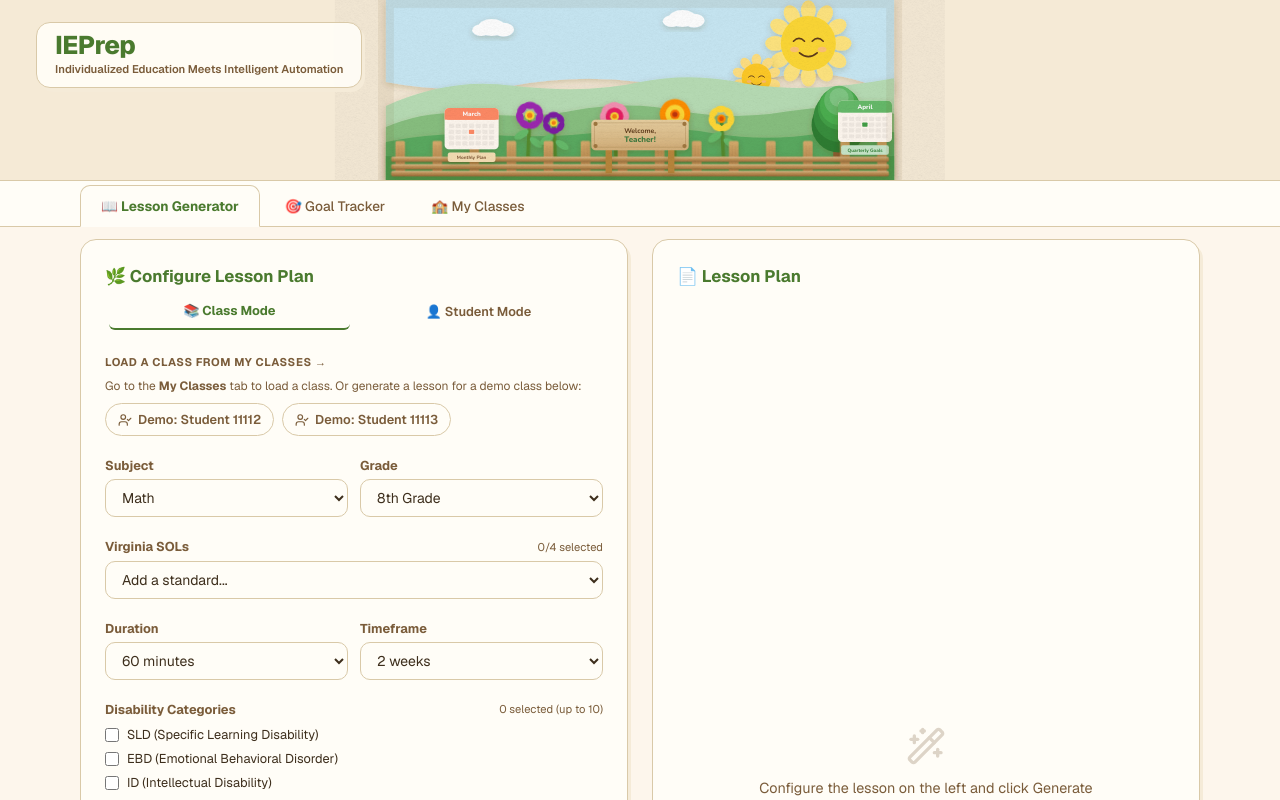
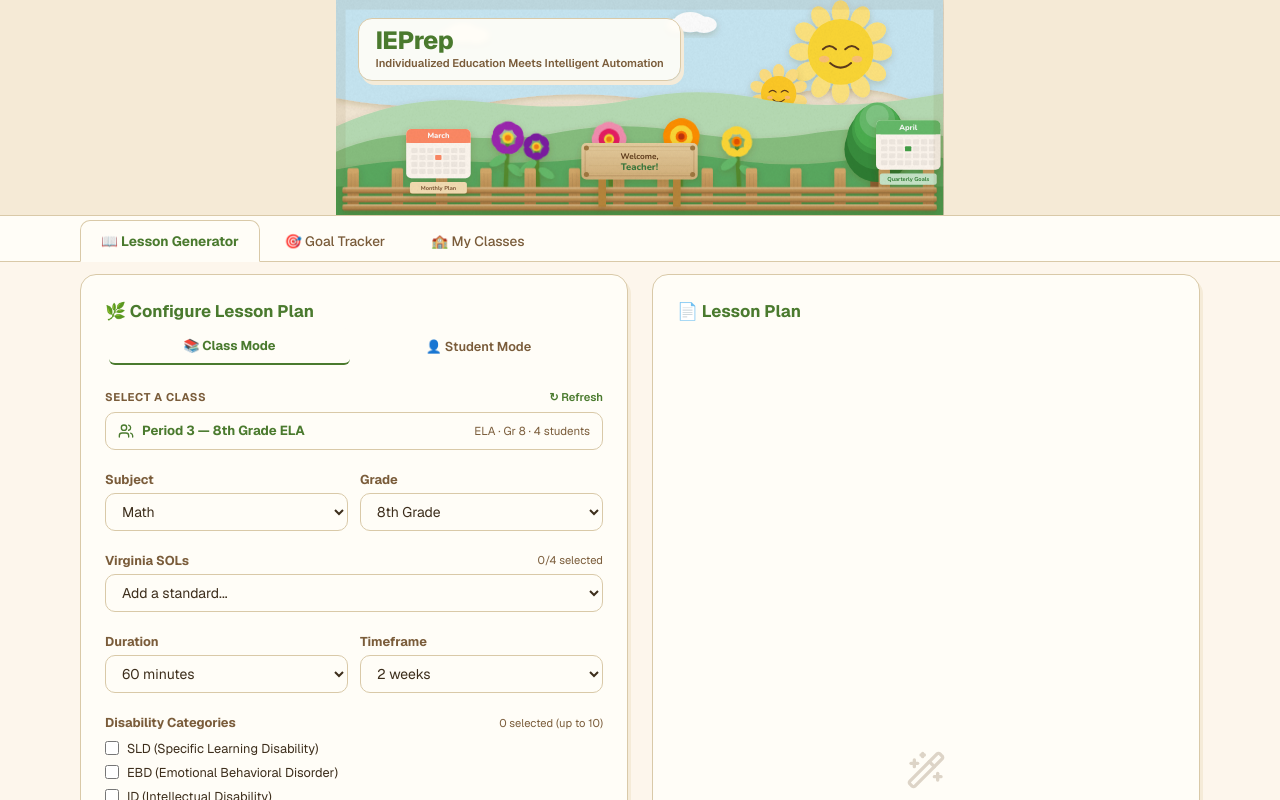
Before and after one commit to alagumuthu80/ieprep, a Next.js app: page / in a window 1280 px wide. Shown: the top 800 px of the page. Built offline with nearby package versions, Linux system fonts and the light colour scheme.

Commit message:
Class/Student mode now use real saved classes & students; integrate header name into artwork corner

```diff
--- a/app/page.tsx
+++ b/app/page.tsx
@@ -14,26 +14,28 @@
     <header style={{
       position: "relative", background: "#f5ead6",
       borderBottom: "1.5px solid var(--gg-card-border)", overflow: "hidden",
+      display: "flex", justifyContent: "center",
     }}>
-      {/* Capped-height banner: scene scales to fit (no cropping); matching beige
-          background blends the letterbox so it reads as one clean banner. */}
-      <div style={{ height: "clamp(120px, 15vw, 180px)", width: "100%" }}>
-        <GardenIllustration />
-      </div>
+      {/* The wrapper shrinks to the artwork's real width so the name overlay can sit
+          in the illustration's true top-left corner (not on the beige margin). */}
+      <div style={{ position: "relative", height: "clamp(140px, 17vw, 215px)" }}>
+        <GardenIllustration style={{ width: "auto", height: "100%" }} />
 
-      {/* App name overlay — tucked in the corner, clear of the calendar card */}
+        {/* App name + tagline, inside the artwork's top-left corner */}
         <div style={{
-        position: "absolute", top: "clamp(12px, 2vw, 22px)", left: "clamp(12px, 3vw, 36px)",
+          position: "absolute", top: "clamp(10px, 1.6vw, 18px)", left: "clamp(10px, 1.8vw, 22px)",
           background: "rgba(255,253,247,0.92)", borderRadius: "14px",
-        border: "1.5px solid var(--gg-card-border)", padding: "9px 18px",
+          border: "1.5px solid var(--gg-card-border)", padding: "8px 16px",
           boxShadow: "3px 4px 0px var(--gg-beige-dark)", backdropFilter: "blur(2px)",
+          maxWidth: "min(70vw, 360px)",
         }}>
-        <h1 style={{ margin: 0, fontSize: "clamp(1.25rem, 2.2vw, 1.6rem)", fontWeight: 800, color: "var(--gg-green)", lineHeight: 1.05, letterSpacing: "-0.5px" }}>
+          <h1 style={{ margin: 0, fontSize: "clamp(1.2rem, 2.2vw, 1.55rem)", fontWeight: 800, color: "var(--gg-green)", lineHeight: 1.05, letterSpacing: "-0.5px" }}>
             IEPrep
           </h1>
-        <p style={{ margin: "2px 0 0", fontSize: "0.7rem", color: "var(--gg-brown-mid)", fontWeight: 600 }}>
+          <p style={{ margin: "2px 0 0", fontSize: "clamp(0.6rem, 1vw, 0.7rem)", color: "var(--gg-brown-mid)", fontWeight: 600 }}>
             Individualized Education Meets Intelligent Automation
           </p>
+        </div>
       </div>
     </header>
   );
--- a/components/GardenIllustration.tsx
+++ b/components/GardenIllustration.tsx
@@ -117,14 +117,14 @@
   );
 }
 
-export default function GardenIllustration({ className }: { className?: string }) {
+export default function GardenIllustration({ className, style }: { className?: string; style?: React.CSSProperties }) {
   // Fence post positions
   const posts = Array.from({ length: 14 }, (_, i) => 18 + i * 70);
 
   return (
     <svg viewBox="0 0 960 340" xmlns="http://www.w3.org/2000/svg" className={className}
       preserveAspectRatio="xMidYMid meet"
-      style={{ display: "block", width: "100%", height: "100%" }} role="img"
+      style={{ display: "block", width: "100%", height: "100%", ...style }} role="img"
       aria-label="Paper-cut garden scene with suns, hills, flowers, a tree, a fence and a welcome sign">
       <style>{`
         @import url('https://fonts.googleapis.com/css2?family=Nunito:wght@700;800&display=swap');
--- a/components/LessonPlanGenerator.tsx
+++ b/components/LessonPlanGenerator.tsx
@@ -1,8 +1,8 @@
 "use client";
 
 import { useState, useRef, useEffect, useMemo } from "react";
-import { VA_SOLS, DISABILITY_TYPES, ACCOMMODATIONS, DEMO_STUDENTS } from "@/lib/data";
-import type { SchoolClass } from "@/lib/data";
+import { VA_SOLS, DISABILITY_TYPES, ACCOMMODATIONS, DEMO_STUDENTS, DEMO_CLASSES } from "@/lib/data";
+import type { SchoolClass, ClassStudentEntry } from "@/lib/data";
 import { Wand2, Download, Loader2, UserCheck, Presentation, X, Users } from "lucide-react";
 import SlideViewer, { type Slide } from "@/components/SlideViewer";
 import LessonHistory from "@/components/LessonHistory";
@@ -158,7 +158,23 @@
   const [showSlides, setShowSlides] = useState(false);
   const [showAddStudentModal, setShowAddStudentModal] = useState(false);
   const [mode, setMode] = useState<"class" | "student">("class");
+  const [allClasses, setAllClasses] = useState<SchoolClass[]>([]);
+  const [selectedStudent, setSelectedStudent] = useState<ClassStudentEntry | null>(null);
   const abortRef = useRef<AbortController | null>(null);
+
+  // Load saved classes from localStorage (created on the My Classes tab)
+  function refreshClasses() {
+    if (typeof window === "undefined") return;
+    try {
+      const saved = localStorage.getItem("ieprep_classes");
+      setAllClasses(saved ? JSON.parse(saved) : DEMO_CLASSES);
+    } catch {
+      setAllClasses(DEMO_CLASSES);
+    }
+  }
+  useEffect(() => { refreshClasses(); }, []);
+  // Refresh whenever the user switches mode so newly-created classes/students appear
+  useEffect(() => { refreshClasses(); }, [mode]);
 
   const solsForGrade = VA_SOLS[subject][grade];
 
@@ -202,6 +218,39 @@
     setSelectedAccommodations(student.accommodations);
     setStudentNeeds(`Student ${studentId}: ${student.readingLevel} reading level. ${student.name}.`);
     setLoadedStudent(studentId);
+    setSelectedStudent({
+      id: student.id, name: student.name, grade: student.grade as Grade,
+      disabilityType: student.disabilityType, accommodations: student.accommodations,
+      readingLevel: student.readingLevel,
+    });
+  }
+
+  // Load a class created on the My Classes tab (Class Mode)
+  function loadClass(cls: SchoolClass) {
+    setLoadedClass(cls);
+    setLoadedStudent(null);
+    setSelectedStudent(null);
+    setGrade(cls.grade);
+    setSubject(cls.subject);
+    setSols([]);
+    setDisabilityTypes([...new Set(cls.students.map((s) => s.disabilityType))]);
+    setSelectedAccommodations([...new Set(cls.students.flatMap((s) => s.accommodations))]);
+    setStudentNeeds(
+      `Class of ${cls.students.length} students: ${cls.students
+        .map((s) => `${s.name} (${s.disabilityType}, reading at ${s.readingLevel})`)
+        .join("; ")}`
+    );
+  }
+
+  // Select one student from a class (Student Mode)
+  function selectClassStudent(student: ClassStudentEntry) {
+    setLoadedClass(null);
+    setGrade(student.grade);
+    setDisabilityTypes([student.disabilityType]);
+    setSelectedAccommodations(student.accommodations);
+    setStudentNeeds(`${student.name}: ${student.disabilityType}, reading at ${student.readingLevel}.`);
+    setLoadedStudent(student.id);
+    setSelectedStudent(student);
   }
 
   // Apply a class loaded from the Classes tab (fires whenever the parent passes a new class object)
@@ -236,16 +285,13 @@
     setLoading(true);
     abortRef.current = new AbortController();
 
+    // IEP goals are only available for demo students; class students may not have any logged
     const studentGoals = loadedStudent
       ? DEMO_STUDENTS.find((s) => s.id === loadedStudent)?.goals.map((g) => ({
           area: g.area, goal: g.goal,
           progress: g.trials.length ? g.trials[g.trials.length - 1].score : "N/A",
           lastScore: g.trials.length ? g.trials[g.trials.length - 1].score : "N/A",
         }))
-      : undefined;
-
-    const studentInfo = loadedStudent
-      ? DEMO_STUDENTS.find((s) => s.id === loadedStudent)
       : undefined;
 
     try {
@@ -256,17 +302,18 @@
           subject, grade,
           sols: sols.map((s) => `${subject} ${grade}.${s}`),
           weeks, duration,
-          disabilityTypes: mode === "student" && studentInfo
-            ? [studentInfo.disabilityType]
+          disabilityTypes: mode === "student" && selectedStudent
+            ? [selectedStudent.disabilityType]
             : (disabilityTypes.length ? disabilityTypes : ["General"]),
-          accommodations: mode === "student" && studentInfo
-            ? studentInfo.accommodations
+          accommodations: mode === "student" && selectedStudent
+            ? selectedStudent.accommodations
             : selectedAccommodations,
           studentNeeds,
           studentGoals,
           classStudents: mode === "class" ? loadedClass?.students : undefined,
           generationMode: mode,
           studentId: mode === "student" ? loadedStudent : undefined,
+          studentName: mode === "student" ? selectedStudent?.name : undefined,
         }),
         signal: abortRef.current.signal,
       });
@@ -416,27 +463,37 @@
           ))}
         </div>
 
-        {/* Class Mode — Load Class */}
+        {/* Class Mode — pick one of your classes */}
         {mode === "class" && (
           <div>
             {!loadedClass ? (
               <>
-                <p style={{ fontSize: "0.7rem", fontWeight: 700, color: "var(--gg-brown-mid)", marginBottom: "6px", letterSpacing: "0.05em" }}>LOAD A CLASS FROM MY CLASSES →</p>
-                <p style={{ fontSize: "0.75rem", color: "var(--gg-brown-mid)", marginBottom: "8px", lineHeight: 1.5 }}>Go to the <strong>My Classes</strong> tab to load a class. Or generate a lesson for a demo class below:</p>
-                <div className="flex gap-2 flex-wrap">
-                  {DEMO_STUDENTS.map((s) => (
-                    <button key={s.id} onClick={() => loadDemoStudent(s.id)} style={{
-                      display: "flex", alignItems: "center", gap: "6px",
-                      padding: "6px 12px", borderRadius: "20px",
-                      border: loadedStudent === s.id ? "1.5px solid var(--gg-green)" : "1.5px solid var(--gg-card-border)",
-                      background: loadedStudent === s.id ? "var(--gg-green-pale)" : "var(--gg-white)",
-                      color: loadedStudent === s.id ? "var(--gg-green)" : "var(--gg-brown-mid)",
-                      fontWeight: 600, fontSize: "0.8rem", cursor: "pointer",
+                <div style={{ display: "flex", alignItems: "center", justifyContent: "space-between", marginBottom: "6px" }}>
+                  <p style={{ fontSize: "0.7rem", fontWeight: 700, color: "var(--gg-brown-mid)", letterSpacing: "0.05em", margin: 0 }}>SELECT A CLASS</p>
+                  <button onClick={refreshClasses} style={{ background: "none", border: "none", cursor: "pointer", color: "var(--gg-green)", fontSize: "0.7rem", fontWeight: 600 }}>↻ Refresh</button>
+                </div>
+                {allClasses.length === 0 ? (
+                  <p style={{ fontSize: "0.78rem", color: "var(--gg-brown-mid)", lineHeight: 1.5 }}>
+                    No classes yet. Go to the <strong>My Classes</strong> tab to create one.
+                  </p>
+                ) : (
+                  <div style={{ display: "flex", flexDirection: "column", gap: "6px" }}>
+                    {allClasses.map((cls) => (
+                      <button key={cls.id} onClick={() => loadClass(cls)} style={{
+                        display: "flex", alignItems: "center", gap: "8px", textAlign: "left",
+                        padding: "8px 12px", borderRadius: "10px",
+                        border: "1.5px solid var(--gg-card-border)", background: "var(--gg-white)",
+                        cursor: "pointer",
                       }}>
-                      <UserCheck className="w-3.5 h-3.5" /> Demo: Student {s.id}
+                        <Users className="w-4 h-4" style={{ color: "var(--gg-green)", flexShrink: 0 }} />
+                        <span style={{ fontSize: "0.82rem", fontWeight: 700, color: "var(--gg-green)" }}>{cls.name}</span>
+                        <span style={{ fontSize: "0.72rem", color: "var(--gg-brown-mid)", marginLeft: "auto" }}>
+                          {cls.subject} · Gr {cls.grade} · {cls.students.length} students
+                        </span>
                       </button>
                     ))}
                   </div>
+                )}
               </>
             ) : (
               <div style={{ display: "flex", alignItems: "center", gap: "8px", padding: "8px 12px", background: "var(--gg-green-pale)", borderRadius: "10px", border: "1px solid var(--gg-green-light)" }}>
@@ -447,7 +504,7 @@
                 <span style={{ fontSize: "0.7rem", color: "var(--gg-green)", fontWeight: 600, marginLeft: "4px" }}>
                   ({loadedClass.students.length} students)
                 </span>
-                <button onClick={() => setShowAddStudentModal(true)} style={{ marginLeft: "auto", background: "none", border: "none", cursor: "pointer", color: "var(--gg-green)", padding: "0 4px", display: "flex", alignItems: "center", fontSize: "1.1rem" }}>
+                <button onClick={() => setShowAddStudentModal(true)} title="Add student" style={{ marginLeft: "auto", background: "none", border: "none", cursor: "pointer", color: "var(--gg-green)", padding: "0 4px", display: "flex", alignItems: "center", fontSize: "1.1rem" }}>
                   +
                 </button>
                 <button onClick={() => { setLoadedClass(null); onClearClass?.(); }} style={{ background: "none", border: "none", cursor: "pointer", color: "var(--gg-green)" }}>
@@ -458,13 +515,25 @@
           </div>
         )}
 
-        {/* Quick load — Student Mode */}
+        {/* Student Mode — pick one student from any of your classes */}
         {mode === "student" && (
           <div>
-            <p style={{ fontSize: "0.7rem", fontWeight: 700, color: "var(--gg-brown-mid)", marginBottom: "6px", letterSpacing: "0.05em" }}>SELECT STUDENT</p>
+            <div style={{ display: "flex", alignItems: "center", justifyContent: "space-between", marginBottom: "6px" }}>
+              <p style={{ fontSize: "0.7rem", fontWeight: 700, color: "var(--gg-brown-mid)", letterSpacing: "0.05em", margin: 0 }}>SELECT A STUDENT</p>
+              <button onClick={refreshClasses} style={{ background: "none", border: "none", cursor: "pointer", color: "var(--gg-green)", fontSize: "0.7rem", fontWeight: 600 }}>↻ Refresh</button>
+            </div>
+            {allClasses.every((c) => c.students.length === 0) ? (
+              <p style={{ fontSize: "0.78rem", color: "var(--gg-brown-mid)", lineHeight: 1.5 }}>
+                No students yet. Add students to a class on the <strong>My Classes</strong> tab.
+              </p>
+            ) : (
+              <div style={{ display: "flex", flexDirection: "column", gap: "10px", maxHeight: "240px", overflowY: "auto" }}>
+                {allClasses.filter((c) => c.students.length > 0).map((cls) => (
+                  <div key={cls.id}>
+                    <p style={{ fontSize: "0.68rem", fontWeight: 700, color: "var(--gg-brown-mid)", marginBottom: "4px" }}>{cls.name} · {cls.subject} Gr {cls.grade}</p>
                     <div className="flex gap-2 flex-wrap">
-              {DEMO_STUDENTS.map((s) => (
-                <button key={s.id} onClick={() => loadDemoStudent(s.id)} style={{
+                      {cls.students.map((s) => (
+                        <button key={s.id} onClick={() => selectClassStudent(s)} style={{
                           display: "flex", alignItems: "center", gap: "6px",
                           padding: "6px 12px", borderRadius: "20px",
                           border: loadedStudent === s.id ? "1.5px solid var(--gg-green)" : "1.5px solid var(--gg-card-border)",
@@ -472,13 +541,17 @@
                           color: loadedStudent === s.id ? "var(--gg-green)" : "var(--gg-brown-mid)",
                           fontWeight: 600, fontSize: "0.8rem", cursor: "pointer",
                         }}>
-                  <UserCheck className="w-3.5 h-3.5" /> Student {s.id}
+                          <UserCheck className="w-3.5 h-3.5" /> {s.name}
                         </button>
                       ))}
                     </div>
-            {loadedStudent && (
-              <div style={{ marginTop: "8px", padding: "8px 12px", background: "var(--gg-pink-pale)", borderRadius: "8px", border: "1px solid var(--gg-pink-light)", fontSize: "0.75rem", color: "var(--gg-brown)" }}>
-                📌 Generating lesson for Student {loadedStudent} only
+                  </div>
+                ))}
+              </div>
+            )}
+            {loadedStudent && selectedStudent && (
+              <div style={{ marginTop: "10px", padding: "8px 12px", background: "var(--gg-pink-pale)", borderRadius: "8px", border: "1px solid var(--gg-pink-light)", fontSize: "0.75rem", color: "var(--gg-brown)" }}>
+                📌 Personalized lesson for <strong>{selectedStudent.name}</strong> — {selectedStudent.disabilityType}, reading at {selectedStudent.readingLevel}
               </div>
             )}
           </div>
```
Lines whose indentation alone changed are shown as unchanged.
